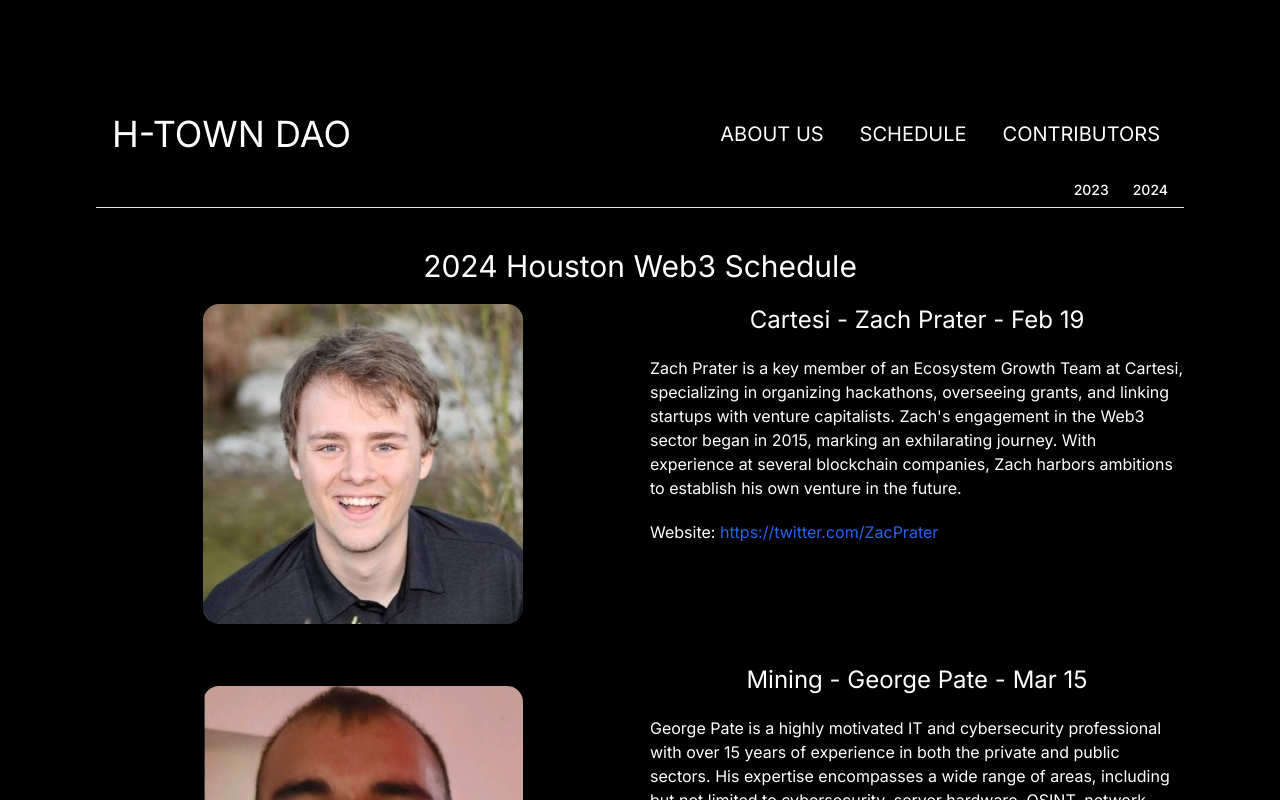
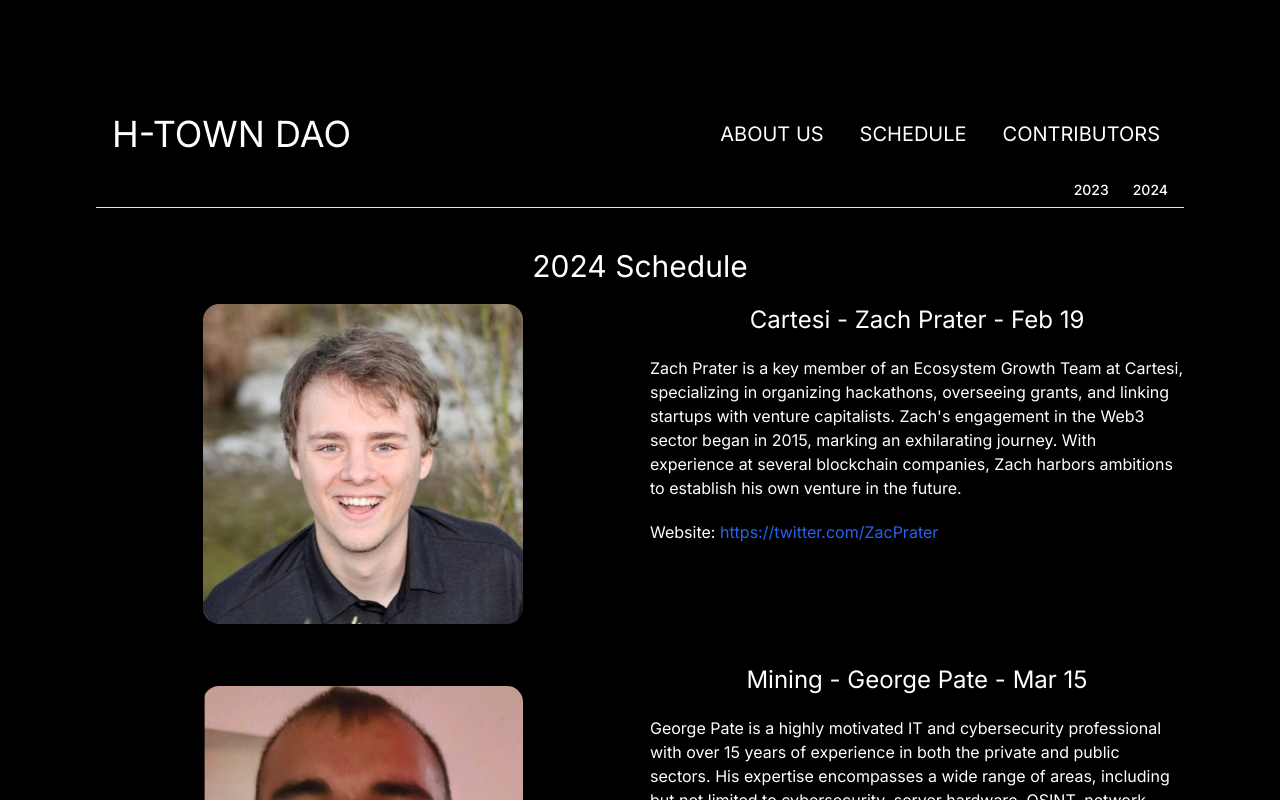
Before and after one commit to h-town-dao/h-town-dao-website, a Next.js app: page /schedule in a window 1280 px wide. Shown: the top 800 px of the page. Built offline with nearby package versions, Linux system fonts and the light colour scheme.

Commit message:
added omar and some formatting changes

```diff
--- a/src/app/schedule/page.tsx
+++ b/src/app/schedule/page.tsx
@@ -62,7 +62,7 @@ const Schedule = () => {
       </div>
       {currentPage === '2023' && (
         <>
-          <div className="flex text-3xl pt-10 justify-center">2023 Houston Web3 Schedule</div>
+          <div className="flex text-3xl pt-10 justify-center">2023 Schedule</div>
           <div className="pt-5 pb-5">
             <BioSection title={info.schedule[2023_06].title} imageUrl={info.schedule[2023_06].image} description={info.schedule[2023_06].description} website={info.schedule[2023_06].website} />
           </div>
@@ -70,7 +70,7 @@ const Schedule = () => {
       )}
       {currentPage === '2024' && (
         <>
-          <div className="flex text-3xl pt-10 justify-center">2024 Houston Web3 Schedule</div>
+          <div className="flex text-3xl pt-10 justify-center">2024 Schedule</div>
           <div className="pt-5 pb-5">
             <BioSection title={info.schedule[2024_02].title} imageUrl={info.schedule[2024_02].image} description={info.schedule[2024_02].description} website={info.schedule[2024_02].website} />
             <BioSection title={info.schedule[2024_03].title} imageUrl={info.schedule[2024_03].image} description={info.schedule[2024_03].description} />
```
